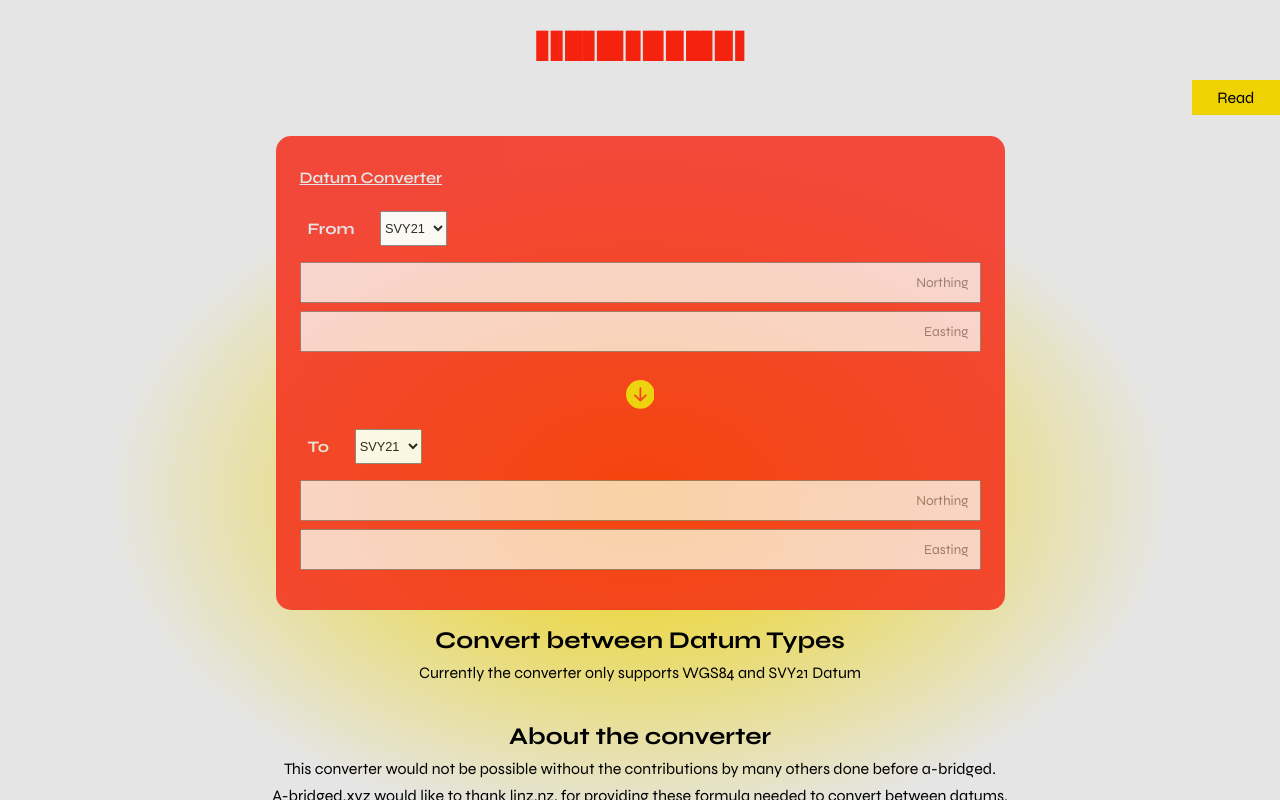
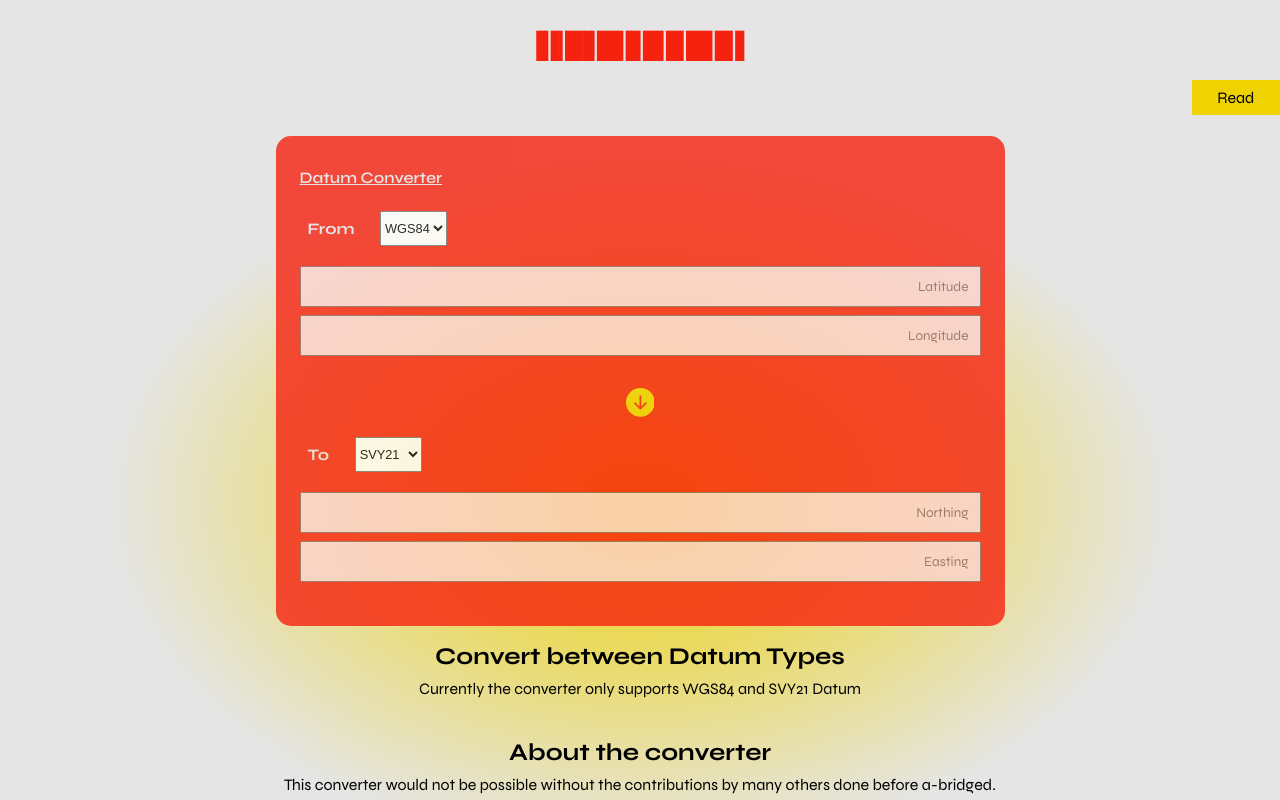
Before and after one commit to syahshiimi/a-bridged, a React (Create React App) app: page /datumconverter in a window 1280 px wide. Shown: the top 800 px of the page. Built offline with nearby package versions, Linux system fonts and the light colour scheme; a web font is replaced by a local one.

Commit message:
added in controlled components for the converter component allowing dynamic switching between wgs84 inputs and svy21 inputs

```diff
--- a/src/components/converter.js
+++ b/src/components/converter.js
@@ -2,7 +2,7 @@ import { BsArrowDownCircleFill } from "react-icons/bs";
 import { IconBase, IconContext } from "react-icons";
 import SVY21 from "../components/svy21";
 import styled from "styled-components";
-import React, { useState } from "react";
+import React, { useState, useRef, useEffect } from "react";
 
 export default function Converter() {
   // Initialization
@@ -12,24 +12,42 @@ export default function Converter() {
   var lat = 1.2949192688485278;
   var lon = 103.77367436885834;
   var result = cv.computeSVY21(lat, lon);
-  console.log("svy21 to lat/lon", result);
+  //  console.log("svy21 to lat/lon", result);
 
-  const [datum, setDatum] = useState("WGS84");
+  // Form components
+  // Set default form to WGS84 (lat/lon)
+  const [firstDatum, setFirstDatum] = useState("WGS84");
+  const [secondDatum, setSecondDatum] = useState("SVy21");
 
-  const onClick = () => {};
+  const firstHandleChange = (e) => {
+    setFirstDatum(e.target.value);
+  };
 
-  return (
-    <ConverterWrapper>
-      <div className="l-converter">
-        <h2 className="c-converter__title">Datum Converter</h2>
-        <section className="l-converter__firstselection">
-          <div className="c-converter__dropdowncontainer">
-            <p className="c-converter__firstselection">From</p>
-            <select className="c-converter__firstdropdown">
-              <option value={"SYV21"}>SVY21</option>
-              <option value={"WGS84"}>WGS84</option>
-            </select>
+  const secondHandleChange = (e) => {
+    setSecondDatum(e.target.value);
+  };
+
+  const FirstForm = () => {
+    if (firstDatum == "WGS84") {
+      return (
+        <form className="c-converter__formcontainer">
+          <div className="c-converter__inputcontainer">
+            <input
+              type="text"
+              className="c-converter__firstinput"
+              placeholder="Latitude"
+            />
+            <input
+              type="text"
+              className="c-converter__secondinput"
+              placeholder="Longitude"
+            />
           </div>
+        </form>
+      );
+    } else {
+      return (
+        <form>
           <div className="c-converter__inputcontainer">
             <input
               type="text"
@@ -42,22 +60,31 @@ export default function Converter() {
               placeholder="Easting"
             />
           </div>
-        </section>
-        <IconContext.Provider
-          value={{ size: "1.8em", className: "c-converter__icon" }}
-        >
-          <div className="c-converter__iconcontainer">
-            <BsArrowDownCircleFill />
+        </form>
+      );
+    }
+  };
+  const SecondForm = () => {
+    if (secondDatum == "WGS84") {
+      return (
+        <form className="c-converter__formcontainer">
+          <div className="c-converter__inputcontainer">
+            <input
+              type="text"
+              className="c-converter__firstinput"
+              placeholder="Latitude"
+            />
+            <input
+              type="text"
+              className="c-converter__secondinput"
+              placeholder="Longitude"
+            />
           </div>
-        </IconContext.Provider>
-        <section className="l-converter__secondselection">
-          <div className="c-converter__dropdowncontainer">
-            <p className="c-converter__secondselection">To</p>
-            <select className="c-converter__seconddropdown">
-              <option value={"SYV21"}>SVY21</option>
-              <option value={"WGS84"}>WGS84</option>
-            </select>
-          </div>
+        </form>
+      );
+    } else {
+      return (
+        <form>
           <div className="c-converter__inputcontainer">
             <input
               type="text"
@@ -70,6 +97,49 @@ export default function Converter() {
               placeholder="Easting"
             />
           </div>
+        </form>
+      );
+    }
+  };
+
+  return (
+    <ConverterWrapper>
+      <div className="l-converter">
+        <h2 className="c-converter__title">Datum Converter</h2>
+        <section className="l-converter__firstselection">
+          <div className="c-converter__dropdowncontainer">
+            <p className="c-converter__firstselection">From</p>
+            <select
+              className="c-converter__firstdropdown"
+              onChange={firstHandleChange}
+              value={firstDatum}
+            >
+              <option value="SYV21">SVY21</option>
+              <option value="WGS84">WGS84</option>
+            </select>
+          </div>
+          <FirstForm />
+        </section>
+        <IconContext.Provider
+          value={{ size: "1.8em", className: "c-converter__icon" }}
+        >
+          <div className="c-converter__iconcontainer">
+            <BsArrowDownCircleFill />
+          </div>
+        </IconContext.Provider>
+        <section className="l-converter__secondselection">
+          <div className="c-converter__dropdowncontainer">
+            <p className="c-converter__secondselection">To</p>
+            <select
+              className="c-converter__seconddropdown"
+              onChange={secondHandleChange}
+              value={secondDatum}
+            >
+              <option value="SYV21">SVY21</option>
+              <option value="WGS84">WGS84</option>
+            </select>
+          </div>
+          <SecondForm />
         </section>
       </div>
     </ConverterWrapper>
--- a/src/pages/home.js
+++ b/src/pages/home.js
@@ -1,7 +1,6 @@
 import React from "react";
 import styled from "styled-components";
 import image from "../assets/img/epoch028_fake_A 1.png";
-console.log(image);
 
 const Home = () => {
   return (
```
